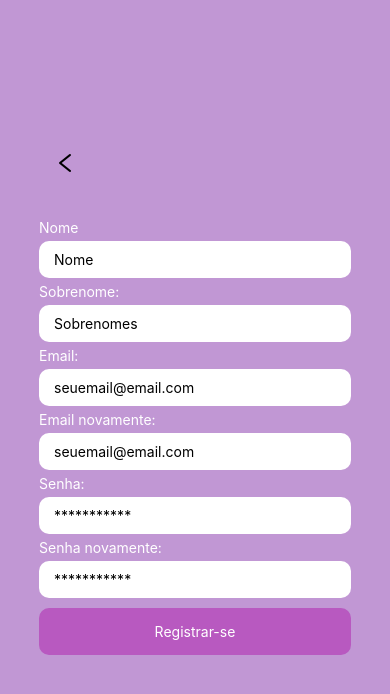
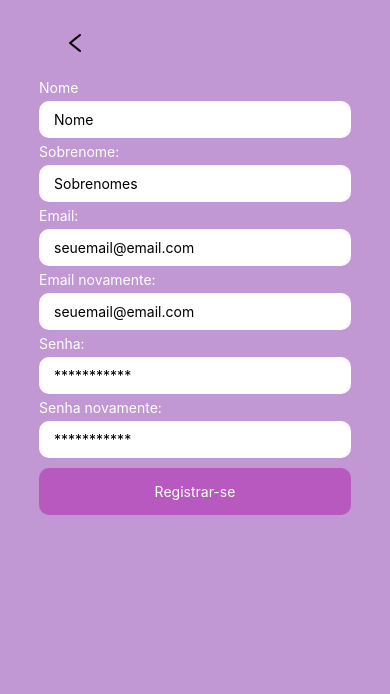
Before and after one commit to femitz/RegistroDePensamentos, a React Native app: screen /Register in a window 390 px wide. Shown: the top 694 px of the page. Built offline with nearby package versions, Linux system fonts and the light colour scheme.

Commit message:
fix: tratamento de errors

```diff
--- a/screen/RegisterScreen.tsx
+++ b/screen/RegisterScreen.tsx
@@ -4,6 +4,9 @@ import {
   StyleSheet,
   Text,
   TouchableOpacity,
+  ScrollView,
+  TouchableWithoutFeedback,
+  Keyboard,
 } from "react-native";
 import React, { useState } from "react";
 import { AntDesign } from "@expo/vector-icons";
@@ -12,6 +15,7 @@ import { useNavigation } from "@react-navigation/native";
 import { createUserWithEmailAndPassword, getAuth } from "firebase/auth";
 import { doc, collection, setDoc } from "firebase/firestore";
 import { FIRESTORE_DB } from "../firebase/Firebase";
+import { SafeAreaView } from "react-native-safe-area-context";
 
 const RegisterScreen = () => {
   const [email, setEmail] = useState("");
@@ -20,23 +24,31 @@ const RegisterScreen = () => {
   const [senhaNovamente, setSenhaNovamente] = useState("");
   const [nome, setNome] = useState("");
   const [sobrenome, setSobrenome] = useState("");
-  const [showErrors, setShowErrors] = useState(false);
-  const [errors, setErrors] = useState({});
-  const [emailError, setEmailError] = useState('')
-  const [senhaError, setSenhaError] = useState('')
+  const [emailError, setEmailError] = useState("");
+  const [senhaError, setSenhaError] = useState("");
+  const [nomeError, setNomeError] = useState("");
+  const [sobrenomeError, setSobrenomeError] = useState("");
   const navigation = useNavigation();
   const auth = getAuth();
 
   async function handleReg(
     email: string,
+    emailNovamente: string,
     senha: string,
+    senhaNovamente: string,
     nome: string,
     sobrenome: string
   ) {
-    const errors = getErrors(email, emailNovamente, senha, senhaNovamente);
+    const errors = getErrors(
+      email,
+      emailNovamente,
+      senha,
+      senhaNovamente,
+      nome,
+      sobrenome
+    );
     if (Object.keys(errors).length > 0) {
-      setShowErrors(true);
-      setErrors(showErrors && errors);
+      console.log("tem erros no form");
     } else {
       try {
         const userCredential = await createUserWithEmailAndPassword(
@@ -62,47 +74,75 @@ const RegisterScreen = () => {
     }
   }
 
+  const getErrors = (
+    email,
+    emailNovamente,
+    senha,
+    senhaNovamente,
+    nome,
+    sobrenome
+  ) => {
+    const errors = [];
 
-  const getErrors = (email, emailNovamente, senha, senhaNovamente) => {
-    const errors = [];
+    //reset de erros
+    setEmailError("");
+    setSenhaError("");
+    setNomeError("");
+    setSobrenomeError("");
+
     //erros do email
     if (!email) {
-      setEmailError("Digite seu email.")
-      errors.push("email: digite um email")
+      setEmailError("Digite seu email.");
+      errors.push("email: digite um email");
     } else if (!email.includes("@") || !email.includes(".com")) {
-      setEmailError("Digite um email valido")
-      errors.push("email: digite um email valido")
-    } else if(email !== emailNovamente){
-        setEmailError("Os emails não estão iguais, confira e tente novamente")
-        errors.push("email: os emails não estão iguais, confira e tente novamente")
+      setEmailError("Digite um email valido");
+      errors.push("email: digite um email valido");
+    } else if (email !== emailNovamente) {
+      setEmailError("Os emails não estão iguais, confira e tente novamente");
+      errors.push(
+        "email: os emails não estão iguais, confira e tente novamente"
+      );
     }
 
     //erros da senha
-    if(!senha){
-        setSenhaError("Digite uma senha.")
-        errors.push("senha: digite uma senha")
-    }else if(senha.length < 8 ){
-        setSenhaError("Digite uma senha com pelo menos 8 caracteres.")
-        errors.push("senha: digite uma senha com pelo menos 8 caracteres")
-    }else if(senha !== senhaNovamente){
-        setSenhaError("As senhas não são iguais, digite as senhas novamente.")
-        errors.push("senha: as senhas não batem, digite as senhas novamente.")
+    if (!senha) {
+      setSenhaError("Digite uma senha.");
+      errors.push("senha: digite uma senha");
+    } else if (senha.length < 8) {
+      setSenhaError("Digite uma senha com pelo menos 8 caracteres.");
+      errors.push("senha: digite uma senha com pelo menos 8 caracteres");
+    } else if (senha !== senhaNovamente) {
+      setSenhaError("As senhas não são iguais, digite as senhas novamente.");
+      errors.push("senha: as senhas não batem, digite as senhas novamente.");
     }
+
+    if (!nome) {
+      setNomeError("Preencha seu nome");
+      errors.push("nome: preencha seu nome");
+    }
+
+    if (!sobrenome) {
+      setSobrenomeError("Preencha seu sobrenome");
+      errors.push("sobrenome: preencha seu sobrenome");
+    }
+
     return errors;
   };
 
   return (
-    <View style={styles.container}>
+    <SafeAreaView style={styles.container}>
       <StatusBar style="dark" />
+
+      {/* botão de voltar... */}
       <TouchableOpacity
-        //botão de voltar...
         onPress={() => navigation.goBack()}
         style={{
           width: 24,
           height: 24,
           position: "relative",
-          top: -40,
-          left: -130,
+          marginTop: 30,
+          left: -120,
+          marginBottom: 20,
         }}
       >
         <AntDesign
@@ -112,16 +152,31 @@ const RegisterScreen = () => {
           style={{ marginRight: 5 }}
         />
       </TouchableOpacity>
-      <View style={styles.containerInputs}>
+
+      <ScrollView
+        style={styles.containerInputs}
+        showsVerticalScrollIndicator={false}
+        keyboardShouldPersistTaps={'never'}
+      >
         <Text style={styles.textsInputs}>Nome</Text>
+        {nomeError.length > 0 && (
+          <Text style={{ color: "red", fontWeight: "700" }}>{nomeError}</Text>
+        )}
+        <TouchableWithoutFeedback onPress={Keyboard.dismiss}>
           <TextInput
             style={styles.input}
             placeholder="Nome"
             value={nome}
             onChangeText={(text) => setNome(text)}
           />
+        </TouchableWithoutFeedback>
 
         <Text style={styles.textsInputs}>Sobrenome:</Text>
+        {sobrenomeError.length > 0 && (
+          <Text style={{ color: "red", fontWeight: "700" }}>
+            {sobrenomeError}
+          </Text>
+        )}
         <TextInput
           style={styles.input}
           placeholder="Sobrenomes"
@@ -130,6 +185,9 @@ const RegisterScreen = () => {
         />
 
         <Text style={styles.textsInputs}>Email:</Text>
+        {emailError.length > 0 && (
+          <Text style={{ color: "red", fontWeight: "700" }}>{emailError}</Text>
+        )}
         <TextInput
           style={styles.input}
           placeholder="seuemail@email.com"
@@ -140,6 +198,9 @@ const RegisterScreen = () => {
         />
 
         <Text style={styles.textsInputs}>Email novamente:</Text>
+        {emailError.length > 0 && (
+          <Text style={{ color: "red", fontWeight: "700" }}>{emailError}</Text>
+        )}
         <TextInput
           style={styles.input}
           placeholder="seuemail@email.com"
@@ -150,6 +211,9 @@ const RegisterScreen = () => {
         />
 
         <Text style={styles.textsInputs}>Senha:</Text>
+        {senhaError.length > 0 && (
+          <Text style={{ color: "red", fontWeight: "700" }}>{senhaError}</Text>
+        )}
         <TextInput
           style={styles.input}
           placeholder="***********"
@@ -159,6 +223,9 @@ const RegisterScreen = () => {
         />
 
         <Text style={styles.textsInputs}>Senha novamente:</Text>
+        {senhaError.length > 0 && (
+          <Text style={{ color: "red", fontWeight: "700" }}>{senhaError}</Text>
+        )}
         <TextInput
           style={styles.input}
           placeholder="***********"
@@ -169,12 +236,21 @@ const RegisterScreen = () => {
 
         <TouchableOpacity
           style={styles.buttons}
-          onPress={() => handleReg(email, senha, nome, sobrenome)}
+          onPress={() =>
+            handleReg(
+              email,
+              emailNovamente,
+              senha,
+              senhaNovamente,
+              nome,
+              sobrenome
+            )
+          }
         >
           <Text style={{ color: "#fff" }}>Registrar-se</Text>
         </TouchableOpacity>
-      </View>
-    </View>
+      </ScrollView>
+    </SafeAreaView>
   );
 };
 
@@ -209,5 +285,6 @@ const styles = StyleSheet.create({
     alignItems: "center",
     elevation: 3,
     marginTop: 10,
+    marginBottom: 10,
   },
 });
```
Lines whose indentation alone changed are shown as unchanged.
